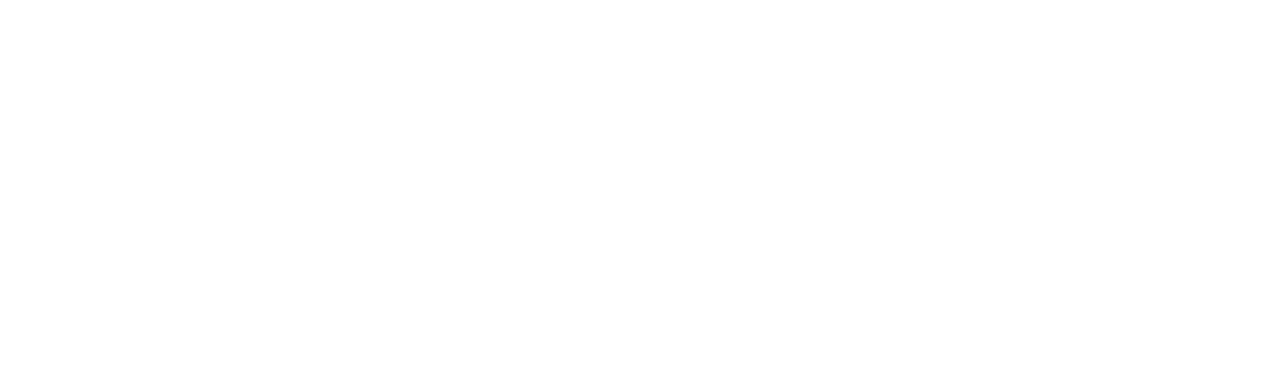
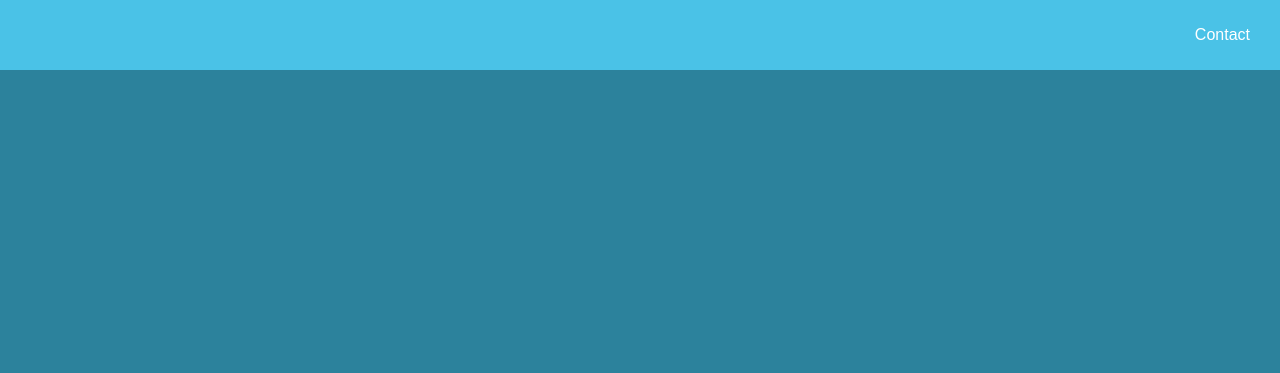
Before and after one commit to JONATHANKIPRONO/Microverse-Syed-Kiprono, a plain HTML site: page index.html in a window 1280 px wide. Shown: the top 373 px of the page. Drawn offline with Linux system fonts and the light colour scheme.

Commit message:
welcome section and navbar done

```diff
--- a/css/style.css
+++ b/css/style.css
@@ -0,0 +1,37 @@
+body,
+html {
+    margin: 0;
+    padding: 0;
+    font-family: sans-serif;
+}
+
+#navbar {
+    position: fixed;
+    width: 100%;
+    height: 70px;
+    background-color: #4ac2e7;
+    display: flex;
+    justify-content: flex-end;
+    align-items: center;
+}
+
+#navbar-contact-atag {
+    margin-right: 10px;
+    padding: 27px 20px;
+    color:white;
+    text-decoration: none;
+}
+
+#navbar-contact-atag:hover {
+    background-color: #3dabcc;
+}
+
+#welcome-section {
+    background-color: #2c829c;
+    height: 100vh;
+    display: flex;
+    justify-content: center;
+    align-items: center;
+    color: white;
+    font-size: x-large;
+}
--- a/index.html
+++ b/index.html
@@ -1,12 +1,22 @@
 <!DOCTYPE html>
 <html lang="en">
     <head>
-    <meta charset="UTF-8">
+        <meta charset="UTF-8" />
         <title>Fork Me! FCC: Test Suite Template</title>
-    <link rel="stylesheet" href="css/style.css">
+        <link rel="stylesheet" href="css/style.css" />
     </head>
 
     <body>
+        <nav id="navbar">
+            <div id="navbar-contact">
+                <a id="navbar-contact-atag" href="#contact">Contact</a>
+            </div>
+        </nav>
+
+        <section id="welcome-section">
+            <h1>Hi, I'm a developer!</h1>
+        </section>
+
         <script src="https://cdn.freecodecamp.org/testable-projects-fcc/v1/bundle.js"></script>
 
         <!--
@@ -21,6 +31,6 @@
     - The freeCodeCamp Team
 
     -->
-    <script  src="js/index.js"></script>
+        <script src="js/index.js"></script>
     </body>
 </html>
```
Lines whose indentation alone changed are shown as unchanged.
